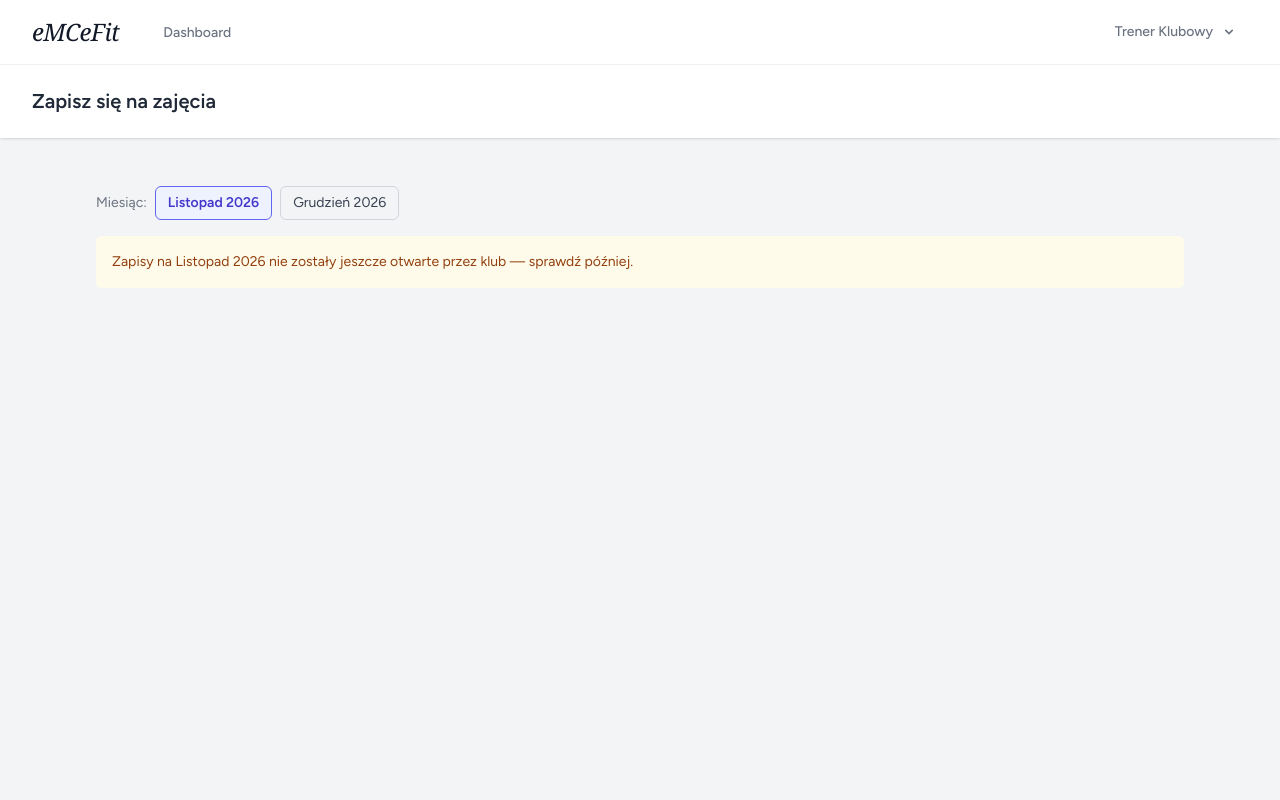
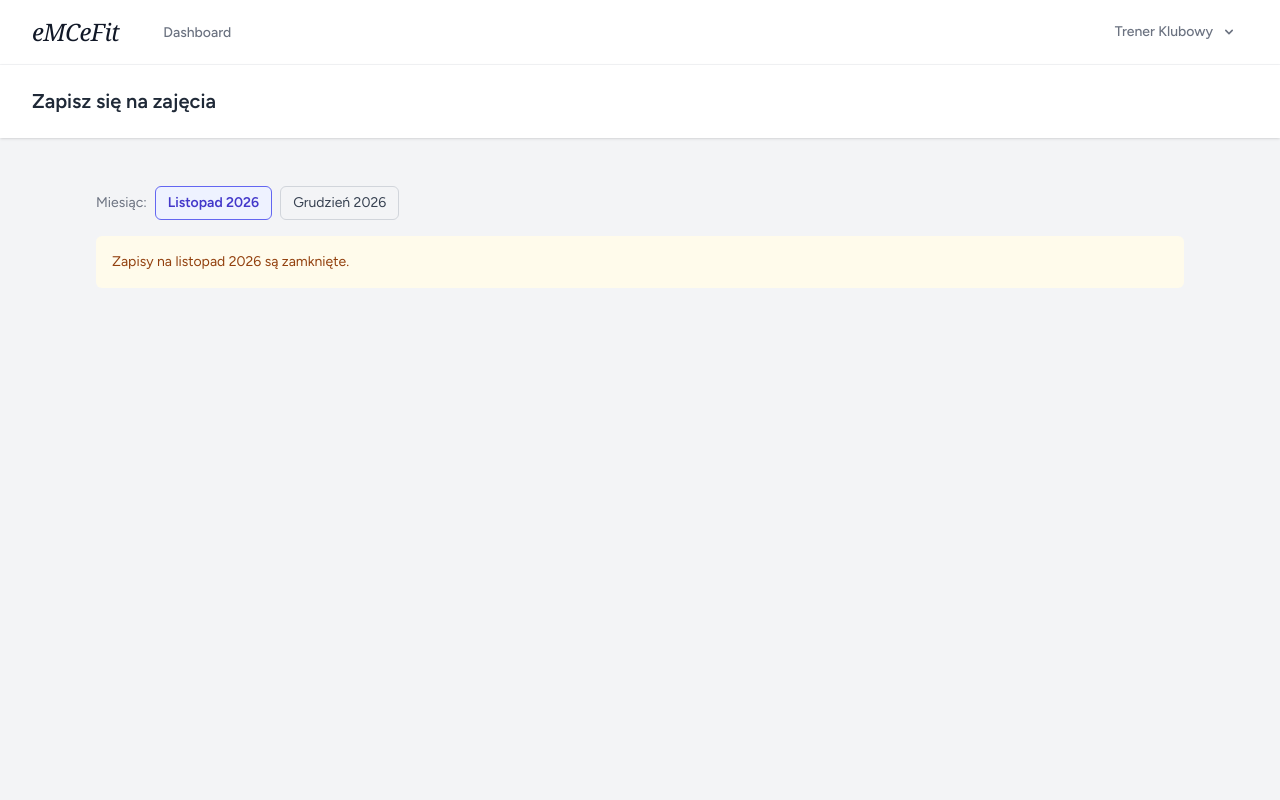
Before and after one commit to kamilamichalak/emcefit, a Laravel app: page /panel/enrollment in a window 1280 px wide. Run offline with Laravel 12, Linux system fonts and the light colour scheme; the visitor is signed in with stand-in values (Sample User, id 1); data comes from the database, SQL or seed files in the repository; data that the repository does not hold is empty; style sheets or scripts are compiled from the project's sources; parts of the project's set-up code (start-up, migrations or seed data) failed here and were passed over; some libraries are stand-ins or nearby versions; some web fonts are replaced.

Commit message:
Zapisy: ogólny komunikat "Zapisy na [miesiąc] są zamknięte"
Co-Authored-By: Claude Opus 5.5 <noreply@anthropic.com>

```diff
--- a/resources/js/Pages/Client/Enroll.vue
+++ b/resources/js/Pages/Client/Enroll.vue
@@ -314,8 +314,7 @@ const submit = () => {
                         v-if="!enrollmentOpen"
                         class="rounded-md bg-amber-50 p-4 text-sm text-amber-800"
                     >
-                        Zapisy na <span class="capitalize">{{ month.label }}</span> nie zostały
-                        jeszcze otwarte przez klub — sprawdź później.
+                        Zapisy na {{ month.label.toLocaleLowerCase('pl-PL') }} są zamknięte.
                     </p>
                     <p
                         v-else-if="!scheduleGenerated"
```
